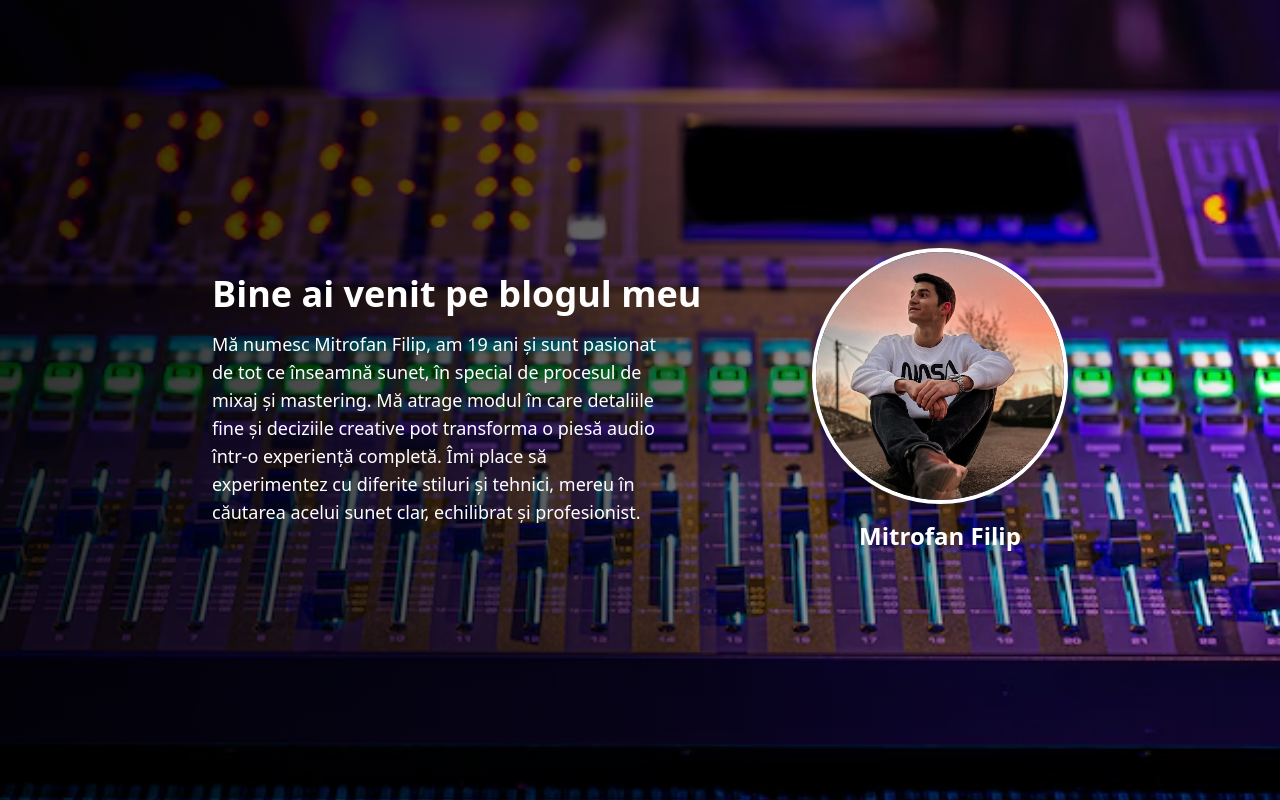
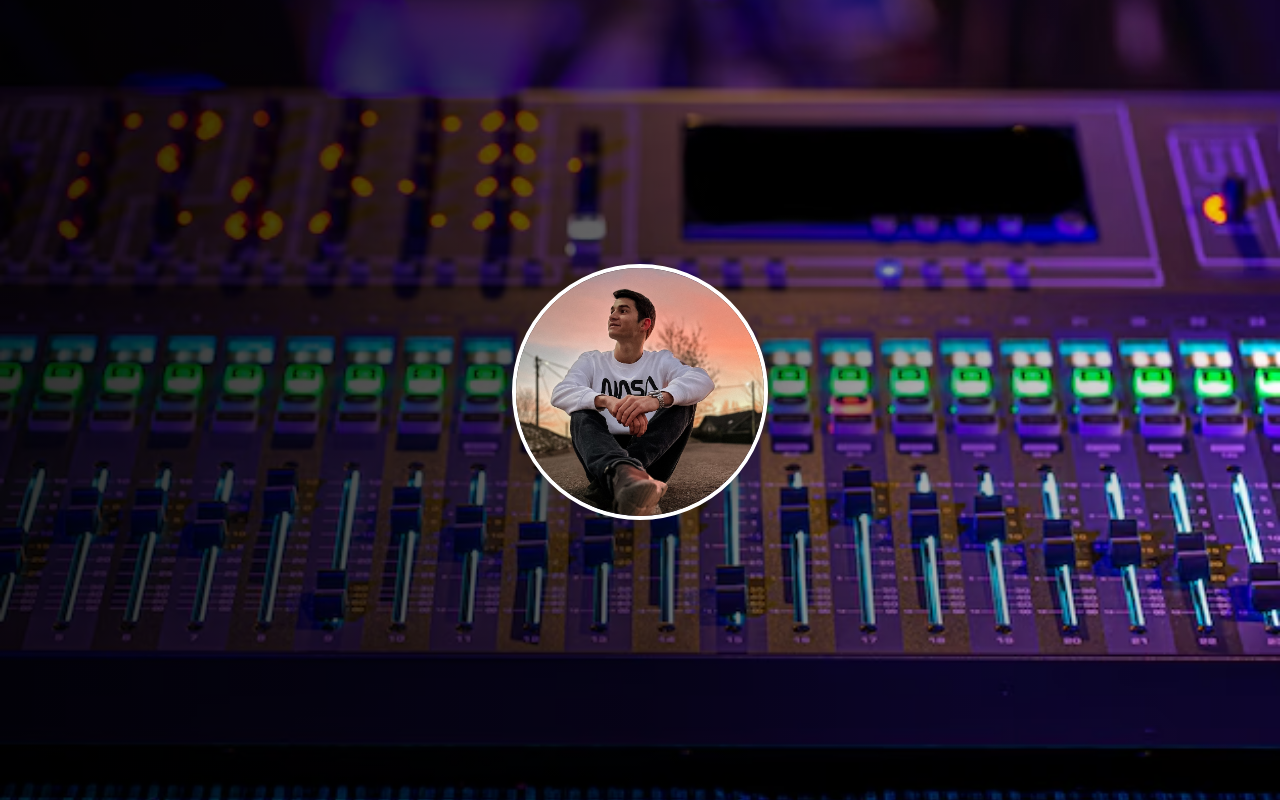
Before and after one commit to Liviujmk/filip-sait, a plain HTML site: page index.html in a window 1280 px wide. Drawn offline with nearby package versions, Linux system fonts and the light colour scheme.

Commit message:
Update index.html

```diff
--- a/index.html
+++ b/index.html
@@ -33,13 +33,10 @@
             alt="Poza ta"
             class="w-full h-full object-cover"
           />
-        </div>
-        <h2 class="text-2xl font-semibold">Mitrofan Filip</h2>
-      </div>
+
 
       <!-- Text în partea stângă pe desktop, sub imagine pe mobil -->
       <div class="w-full md:w-1/2 md:pr-10">
-        <h1 class="text-3xl md:text-4xl font-bold mb-4">Bine ai venit pe blogul meu</h1>
         <p class="text-lg max-w-md mx-auto md:mx-0">
           Mă numesc Mitrofan Filip, am 19 ani și sunt pasionat de tot ce înseamnă sunet, în special de procesul de mixaj și mastering. Mă atrage modul în care detaliile fine și deciziile creative pot transforma o piesă audio într-o experiență completă. Îmi place să experimentez cu diferite stiluri și tehnici, mereu în căutarea acelui sunet clar, echilibrat și profesionist.
         </p>
```
